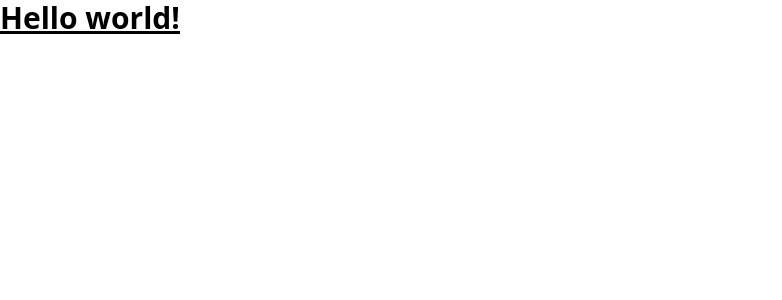
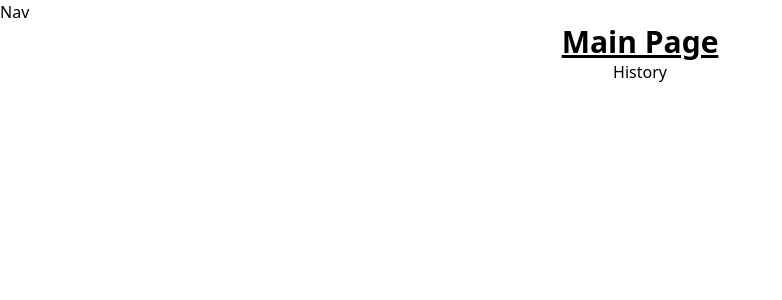
Before and after one commit to felicepng/musicify, a Nuxt app: page / in a window 1280 px wide. Shown: the top 300 px of the page, without its empty margins (0-782 px from the left). Built offline with nearby package versions, Linux system fonts and the light colour scheme.

Commit message:
feat: add pages

```diff
--- a/app.vue
+++ /dev/null
@@ -1,3 +0,0 @@
-<template>
-  <h1 class="text-3xl font-bold underline">Hello world!</h1>
-</template>
--- /dev/null
+++ b/components/Nav.vue
@@ -0,0 +1,3 @@
+<template>
+  <nav class="z-10 top-0 sticky bg-white w-screen">Nav</nav>
+</template>
--- /dev/null
+++ b/layouts/default.vue
@@ -0,0 +1,6 @@
+<template>
+  <div class="bg-white w-screen min-h-screen flex flex-col items-center">
+    <Nav />
+    <slot />
+  </div>
+</template>
--- a/nuxt.config.ts
+++ b/nuxt.config.ts
@@ -1,5 +1,13 @@
 // https://nuxt.com/docs/api/configuration/nuxt-config
 export default defineNuxtConfig({
+  app: {
+    head: {
+      title: 'Musicify',
+      meta: [
+        { name: 'description', content: 'An application for generating song recommendations from genres and artists' }
+      ],
+    }
+  },
   css: ['~/assets/css/main.css'],
   postcss: {
     plugins: {
@@ -7,4 +15,7 @@ export default defineNuxtConfig({
       autoprefixer: {},
     },
   },
+  runtimeConfig: {
+    apiToken: '',
+  },
 })
--- /dev/null
+++ b/pages/history.vue
@@ -0,0 +1,15 @@
+<template>
+  <div>
+    <Head>
+      <Title>History</Title>
+      <!-- <Link rel="preconnect" href="https://fonts.googleapis.com" />
+      <Link
+        rel="stylesheet"
+        href="https://fonts.googleapis.com/css2?family=Roboto&display=swap"
+        crossorigin=""
+      /> -->
+    </Head>
+
+    <h1 class="text-3xl font-bold underline">History Page</h1>
+  </div>
+</template>
--- /dev/null
+++ b/pages/index.vue
@@ -0,0 +1,4 @@
+<template>
+  <h1 class="text-3xl font-bold underline">Main Page</h1>
+  <NuxtLink to="/history">History</NuxtLink>
+</template>
```
